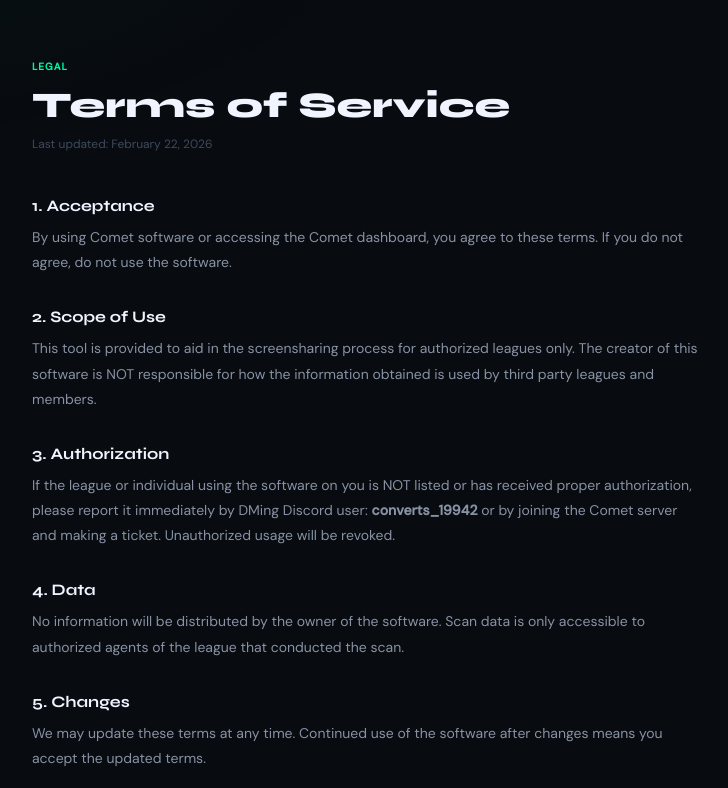
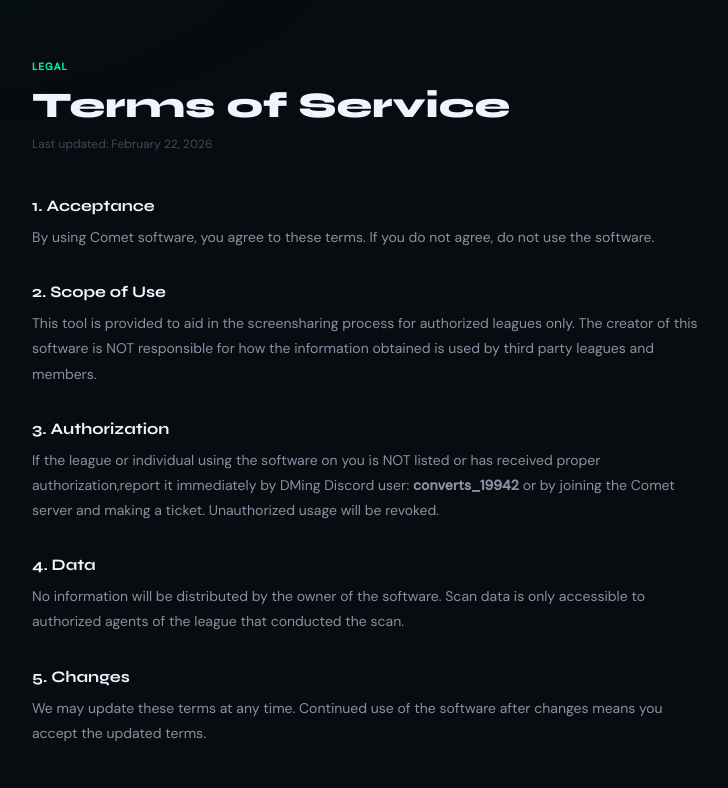
Before and after one commit to n0unt/pccheckersitee, a Flask app: page /terms in a window 1280 px wide. Shown: the part 56-844 px from the top of the page, without its empty margins (272-1000 px from the left). After the commit the page ends 797 px from the top, so only its background shows below. Run offline with Flask 3, Linux system fonts and the light colour scheme; some libraries are stand-ins or nearby versions.

Commit message:
Update terms.html

```diff
--- a/templates/terms.html
+++ b/templates/terms.html
@@ -41,9 +41,9 @@ p{font-size:14px;color:var(--fg2);line-height:1.8;}
   <div class="page-tag">Legal</div>
   <h1>Terms of Service</h1>
   <p class="updated">Last updated: February 22, 2026</p>
-  <div class="section"><h2>1. Acceptance</h2><p>By using Comet software or accessing the Comet dashboard, you agree to these terms. If you do not agree, do not use the software.</p></div>
+  <div class="section"><h2>1. Acceptance</h2><p>By using Comet software, you agree to these terms. If you do not agree, do not use the software.</p></div>
   <div class="section"><h2>2. Scope of Use</h2><p>This tool is provided to aid in the screensharing process for authorized leagues only. The creator of this software is NOT responsible for how the information obtained is used by third party leagues and members.</p></div>
-  <div class="section"><h2>3. Authorization</h2><p>If the league or individual using the software on you is NOT listed or has received proper authorization, please report it immediately by DMing Discord user: <strong>converts_19942</strong> or by joining the Comet server and making a ticket. Unauthorized usage will be revoked.</p></div>
+  <div class="section"><h2>3. Authorization</h2><p>If the league or individual using the software on you is NOT listed or has received proper authorization,report it immediately by DMing Discord user: <strong>converts_19942</strong> or by joining the Comet server and making a ticket. Unauthorized usage will be revoked.</p></div>
   <div class="section"><h2>4. Data</h2><p>No information will be distributed by the owner of the software. Scan data is only accessible to authorized agents of the league that conducted the scan.</p></div>
   <div class="section"><h2>5. Changes</h2><p>We may update these terms at any time. Continued use of the software after changes means you accept the updated terms.</p></div>
 </div>
```
